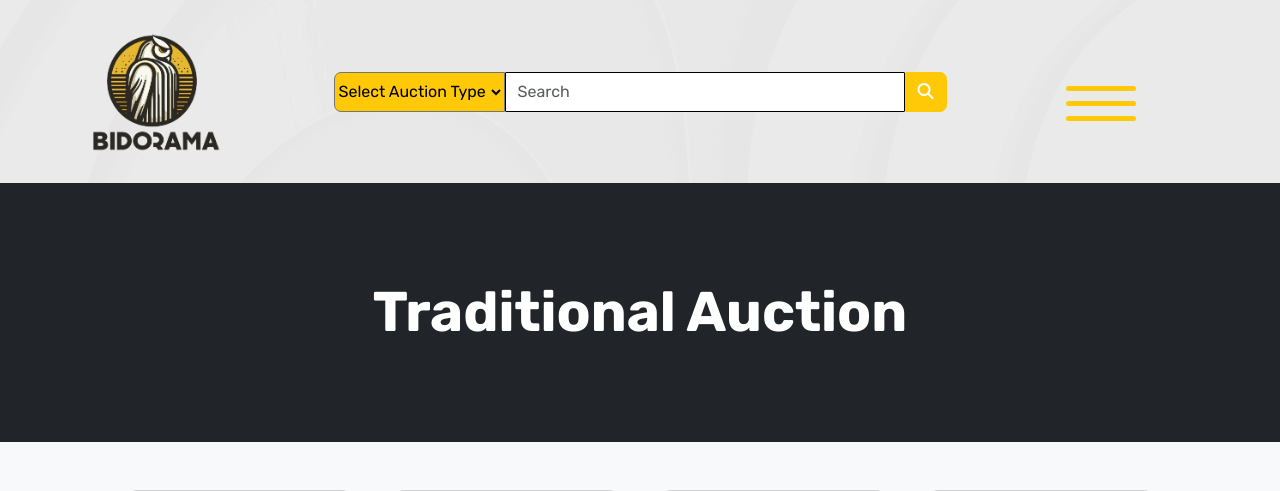
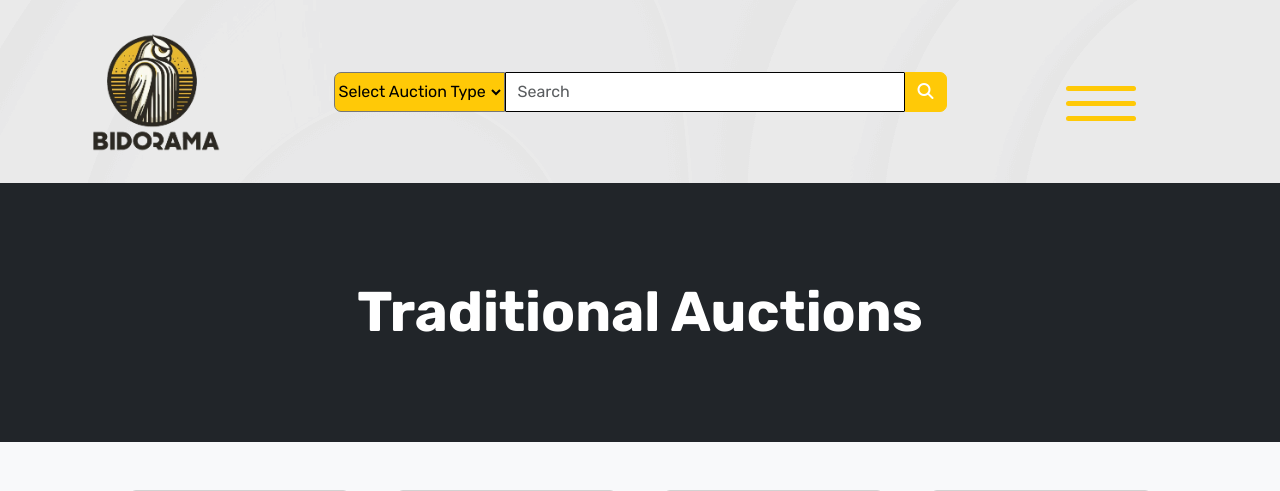
Before and after one commit to BCoop123/Auction-Site, a PHP site: page /index.php in a window 1280 px wide; the page is wider, and only the part inside the window is pictured. Shown: the top 491 px of that part. Run offline with PHP 8.4, Linux system fonts and the light colour scheme; grey boxes labelled with a size stand in for pictures from a placeholder-image service; some libraries are stand-ins or nearby versions.

Commit message:
Update index.php

```diff
--- a/app/dashboard/index.php
+++ b/app/dashboard/index.php
@@ -33,7 +33,7 @@ function display_product_info($product) {
         <header class="bg-dark py-5">
             <div class="container px-4 px-lg-5 my-5">
                 <div class="text-center text-white">
-                    <h1 class="display-4 fw-bolder">Traditional Auction</h1>
+                    <h1 class="display-4 fw-bolder">Traditional Auctions</h1>
                 </div>
             </div>
         </header>
```
